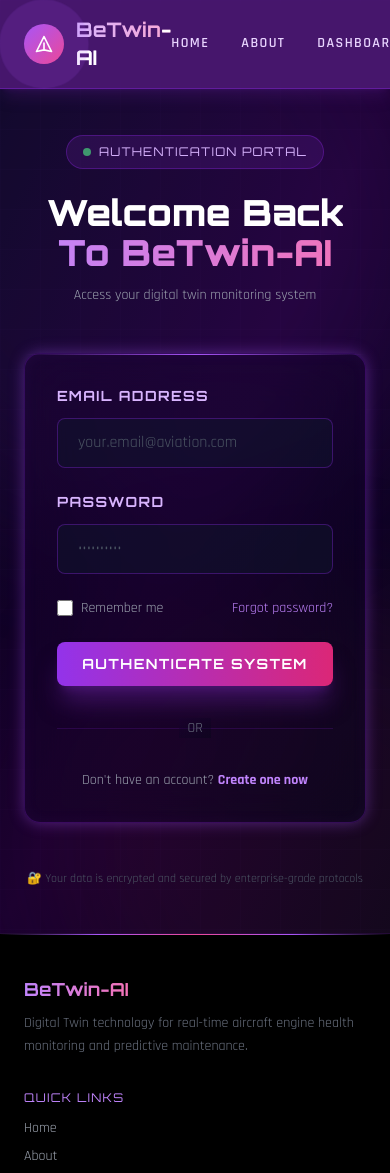
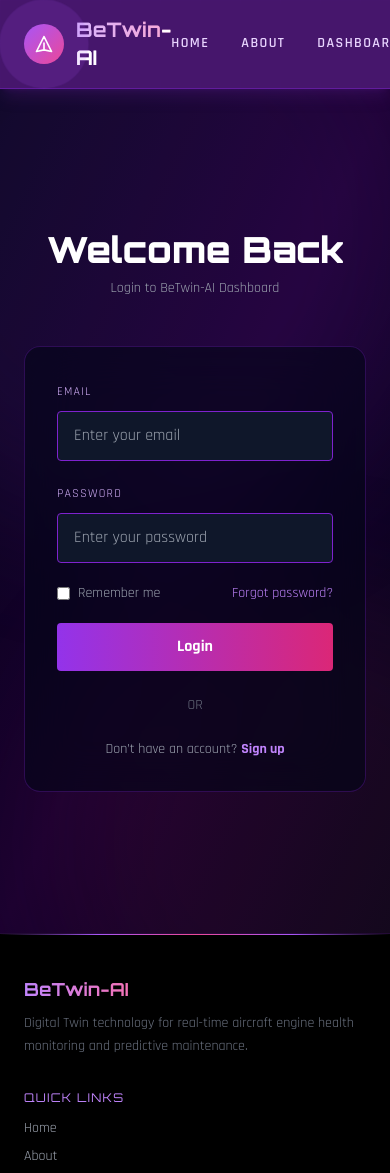
Before and after one commit to Riddhima06/BeTwin-AI, a Flask app: page /login in a window 390 px wide; the page is wider, and only the part inside the window is pictured. Shown: the top 1173 px of that part. Run offline with Flask 3, Linux system fonts and the light colour scheme; parts of the project's set-up code (start-up, migrations or seed data) failed here and were passed over; some libraries are stand-ins or nearby versions.

Commit message:
feat: add responsive login UI with validation and error handling

```diff
--- a/templates/auth/login.html
+++ b/templates/auth/login.html
@@ -1,137 +1,97 @@
-{% extends "base.html" %}
-{% block title %}Login | BeTwin-AI{% endblock %}
-
-{% block content %}
-<section class="relative min-h-screen flex items-center justify-center overflow-hidden bg-gradient-to-br from-slate-950 via-purple-950 to-slate-950">
-
-  <!-- Background ambient glows -->
-  <div class="absolute -top-40 -left-40 w-[600px] h-[600px] bg-purple-900/20 rounded-full blur-3xl pointer-events-none"></div>
-  <div class="absolute -bottom-40 -right-40 w-[500px] h-[500px] bg-pink-900/15 rounded-full blur-3xl pointer-events-none"></div>
-
-  <!-- Animated grid background -->
-  <div class="absolute inset-0 grid-bg opacity-30 pointer-events-none"></div>
+{% extends "base.html" %} {% block title %}Login | BeTwin-AI{% endblock %} {%
+block content %}
+<section
+  class="relative min-h-screen flex items-center justify-center overflow-hidden bg-gradient-to-br from-slate-950 via-purple-950 to-slate-950"
+>
+  <!-- Background glows -->
+  <div
+    class="absolute -top-40 -left-40 w-[600px] h-[600px] bg-purple-900/20 rounded-full blur-3xl pointer-events-none"
+  ></div>
+  <div
+    class="absolute -bottom-40 -right-40 w-[500px] h-[500px] bg-pink-900/15 rounded-full blur-3xl pointer-events-none"
+  ></div>
 
   <div class="relative z-10 w-full px-6">
     <div class="max-w-md mx-auto">
-
       <!-- Header -->
       <div class="text-center mb-12">
-        <div class="inline-flex items-center gap-2 px-4 py-2 bg-purple-900/30 border border-purple-700/40 rounded-full mb-6">
-          <span class="w-2 h-2 rounded-full bg-green-400 animate-pulse"></span>
-          <span class="orbitron text-purple-300 text-xs tracking-widest uppercase">Authentication Portal</span>
-        </div>
-
-        <h1 class="orbitron font-black text-4xl mb-3">
-          <span class="block text-white">Welcome Back</span>
-          <span class="block bg-gradient-to-r from-purple-400 to-pink-400 bg-clip-text text-transparent">
-            To BeTwin-AI
-          </span>
-        </h1>
-
-        <p class="text-gray-400 text-sm">Access your digital twin monitoring system</p>
+        <h1 class="orbitron font-black text-4xl text-white">Welcome Back</h1>
+        <p class="text-gray-400 text-sm mt-2">Login to BeTwin-AI Dashboard</p>
       </div>
 
-      <!-- Login Form Card -->
-      <div class="relative bg-gradient-to-br from-purple-950/40 to-slate-950/40 border border-purple-700/30 rounded-2xl p-8 backdrop-blur-xl glow-border">
+      <!-- Login Card -->
+      <div
+        class="bg-slate-950/60 border border-purple-700/30 rounded-2xl p-8 backdrop-blur-xl"
+      >
+        <!-- ERROR MESSAGE -->
+        {% if error %}
+        <div class="mb-4 text-red-400 text-sm">{{ error }}</div>
+        {% endif %}
 
-        <!-- Decorative gradient line -->
-        <div class="absolute top-0 left-0 right-0 h-px bg-gradient-to-r from-transparent via-purple-500 to-transparent"></div>
-
-        <form method="POST" action="/login" class="space-y-6">
-
-          <!-- Email Field -->
+        <form method="POST" action="/login" class="space-y-5">
+          <!-- Email -->
           <div>
-            <label for="email" class="block orbitron text-purple-300 text-sm font-bold mb-3 tracking-widest uppercase">
-              Email Address
-            </label>
+            <label class="text-purple-300 text-xs uppercase tracking-widest"
+              >Email</label
+            >
             <input
               type="email"
-              id="email"
               name="email"
               required
-              placeholder="your.email@aviation.com"
-              class="w-full px-5 py-3 bg-slate-900/50 border border-purple-700/40 hover:border-purple-600/60
-                     focus:border-purple-500 focus:outline-none rounded-lg text-white placeholder-gray-600
-                     transition-all duration-300 focus:bg-slate-900/80 focus:shadow-lg focus:shadow-purple-500/20">
+              placeholder="Enter your email"
+              class="w-full mt-2 px-4 py-3 rounded bg-slate-900 text-white border border-purple-700 focus:border-purple-500 outline-none"
+            />
           </div>
 
-          <!-- Password Field -->
+          <!-- Password -->
           <div>
-            <label for="password" class="block orbitron text-purple-300 text-sm font-bold mb-3 tracking-widest uppercase">
-              Password
-            </label>
+            <label class="text-purple-300 text-xs uppercase tracking-widest"
+              >Password</label
+            >
             <input
               type="password"
-              id="password"
               name="password"
               required
-              placeholder="••••••••••"
-              class="w-full px-5 py-3 bg-slate-900/50 border border-purple-700/40 hover:border-purple-600/60
-                     focus:border-purple-500 focus:outline-none rounded-lg text-white placeholder-gray-600
-                     transition-all duration-300 focus:bg-slate-900/80 focus:shadow-lg focus:shadow-purple-500/20">
+              placeholder="Enter your password"
+              class="w-full mt-2 px-4 py-3 rounded bg-slate-900 text-white border border-purple-700 focus:border-purple-500 outline-none"
+            />
           </div>
 
-          <!-- Remember Me & Forgot Password -->
+          <!-- Remember -->
           <div class="flex items-center justify-between text-sm">
-            <label class="flex items-center gap-2 cursor-pointer">
-              <input type="checkbox" name="remember" class="w-4 h-4 rounded border-purple-700/40 bg-slate-900/50 accent-purple-600">
-              <span class="text-gray-400">Remember me</span>
+            <label class="flex items-center gap-2 text-gray-400">
+              <input
+                type="checkbox"
+                name="remember"
+                class="accent-purple-600"
+              />
+              Remember me
             </label>
-            <a href="#" class="text-purple-400 hover:text-purple-300 transition-colors">
+
+            <a href="#" class="text-purple-400 hover:text-purple-300">
               Forgot password?
             </a>
           </div>
 
-          <!-- Login Button -->
+          <!-- Submit -->
           <button
             type="submit"
-            class="w-full mt-8 px-6 py-3 bg-gradient-to-r from-purple-600 to-pink-600 hover:from-purple-500 hover:to-pink-500
-                   rounded-lg text-white orbitron font-bold tracking-widest uppercase text-sm
-                   transition-all duration-300 shadow-xl shadow-purple-900/60 hover:shadow-purple-500/50
-                   hover:scale-105 active:scale-95">
-            Authenticate System
+            class="w-full bg-gradient-to-r from-purple-600 to-pink-600 text-white py-3 rounded font-bold hover:scale-105 transition"
+          >
+            Login
           </button>
-
         </form>
 
         <!-- Divider -->
-        <div class="relative my-8">
-          <div class="absolute inset-0 flex items-center">
-            <div class="w-full border-t border-purple-700/20"></div>
-          </div>
-          <div class="relative flex justify-center text-sm">
-            <span class="px-2 bg-gradient-to-br from-purple-950/40 to-slate-950/40 text-gray-500">OR</span>
-          </div>
-        </div>
+        <div class="my-6 text-center text-gray-500 text-sm">OR</div>
 
         <!-- Signup Link -->
-        <div class="text-center">
-          <p class="text-gray-400 text-sm">
-            Don't have an account?
-            <a href="/signup" class="text-purple-400 font-bold hover:text-pink-400 transition-colors">
-              Create one now
-            </a>
-          </p>
-        </div>
-
+        <p class="text-center text-gray-400 text-sm">
+          Don’t have an account?
+          <a href="/signup" class="text-purple-400 font-bold">Sign up</a>
+        </p>
       </div>
-
-      <!-- Bottom Info -->
-      <div class="mt-12 text-center text-xs text-gray-600">
-        <p>🔐 Your data is encrypted and secured by enterprise-grade protocols</p>
-      </div>
-
     </div>
   </div>
-
 </section>
-
-<script>
-  // Add subtle input focus animations
-  document.querySelectorAll('input').forEach(input => {
-    input.addEventListener('focus', function() {
-      this.parentElement.classList.add('opacity-100');
-    });
-  });
-</script>
 {% endblock %}
```
